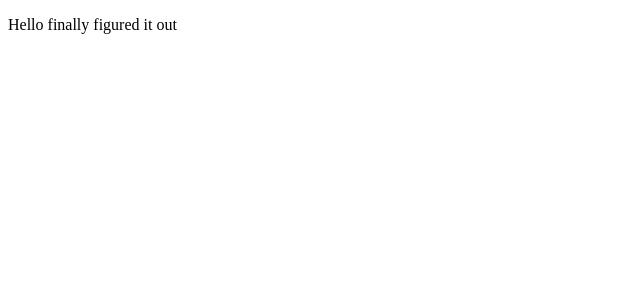
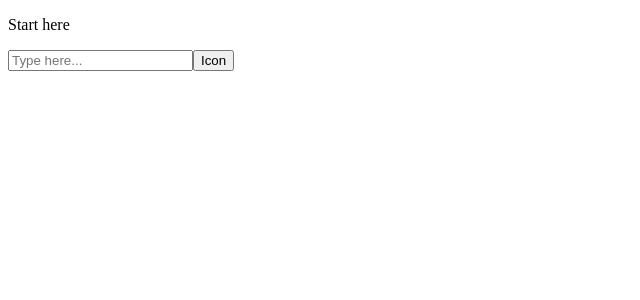
Before and after one commit to tejassingh1144/know-your-pdf, a React (Create React App) app in the folder frontend/: page / in a window 1280 px wide. Shown: the top 300 px of the page, without its empty margins (0-640 px from the left). Built offline with nearby package versions, Linux system fonts and the light colour scheme.

Commit message:
made an form component to test how routing works with fastapi

```diff
--- a/frontend/package.json
+++ b/frontend/package.json
@@ -15,6 +15,9 @@
     "react-scripts": "5.0.1",
     "typescript": "^4.9.5",
     "web-vitals": "^2.1.4"
+  },
+  "devDependencies": {
+    "@babel/plugin-transform-private-property-in-object": "^7.16.7"
   },
   "scripts": {
     "start": "react-scripts start",
--- /dev/null
+++ b/frontend/src/App.tsx
@@ -0,0 +1,11 @@
+import React from 'react';
+import ChatInput from './components/ChatInput'
+const App : React.FC = () => {
+    return (
+        <div>
+            <p>Start here</p>
+            <ChatInput/>
+        </div>
+    )
+}
+export default App;
--- /dev/null
+++ b/frontend/src/components/ChatInput.tsx
@@ -0,0 +1,22 @@
+import React,{useState} from 'react';
+
+const ChatInput : React.FC = () =>{
+    const [text,setText] = useState<string>('');
+    const handleChange = (e : React.ChangeEvent<HTMLInputElement>) : void =>{
+        setText(e.target.value);
+    };
+    return (
+        <div>
+            <form>
+                <input
+                    type = 'text'
+                    value = {text}
+                    placeholder = 'Type here...'
+                    onChange = {handleChange}
+                />
+                <button type = 'submit'>Icon</button>
+            </form>
+        </div>
+    )
+}
+export default ChatInput;
--- a/frontend/src/index.tsx
+++ b/frontend/src/index.tsx
@@ -1,13 +1,12 @@
 import React from 'react';
 import ReactDOM from 'react-dom/client';
+import App from './App'
 
 const root = ReactDOM.createRoot(
   document.getElementById('root') as HTMLElement
 );
 root.render(
   <React.StrictMode>
-    <div>
-      <p>Hello finally figured it out</p>
-    </div>
+    <App></App>
   </React.StrictMode>
 );
```
Also changed, not shown: 1 other file (tests, documents, lock files or other folders).
